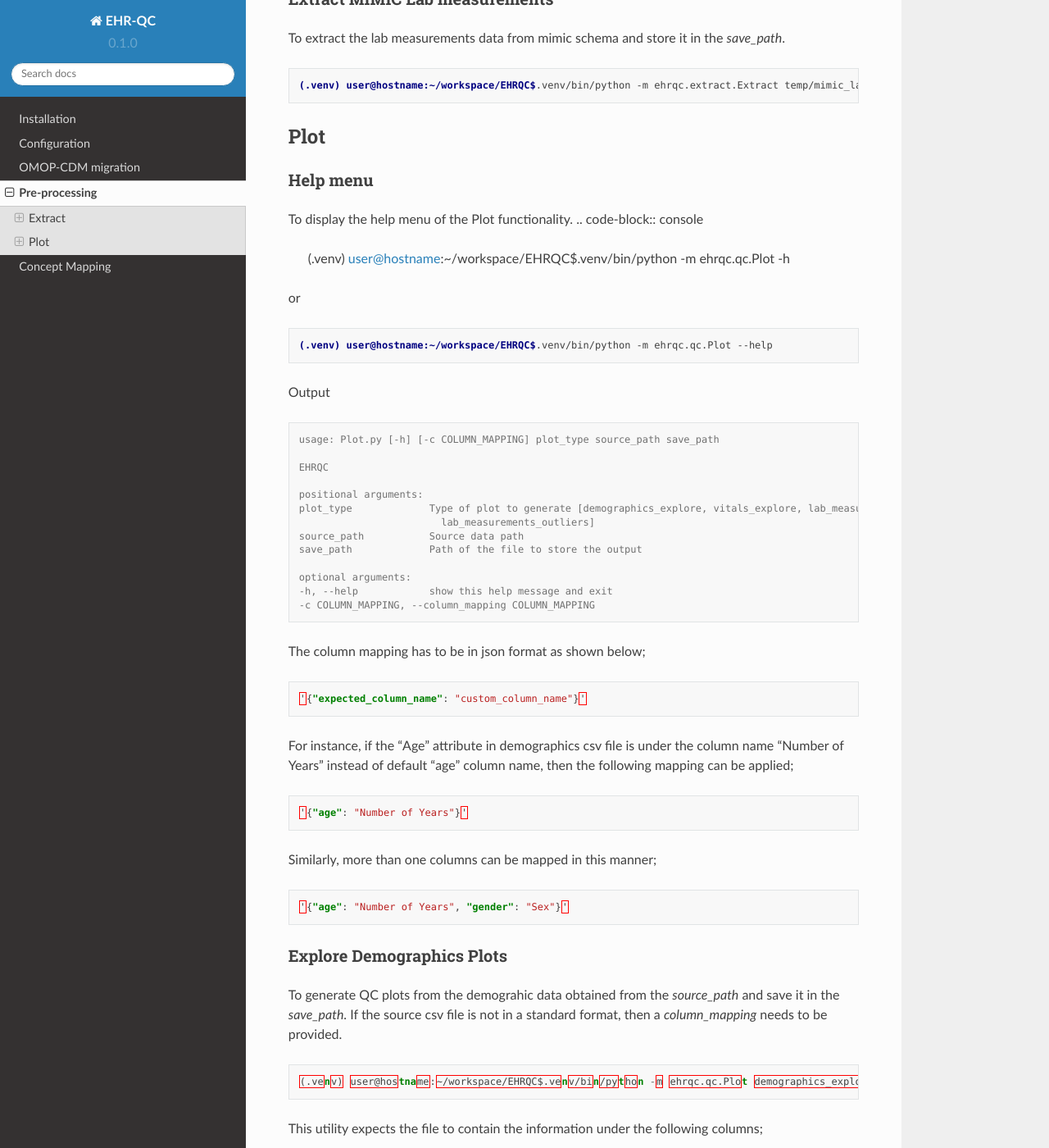
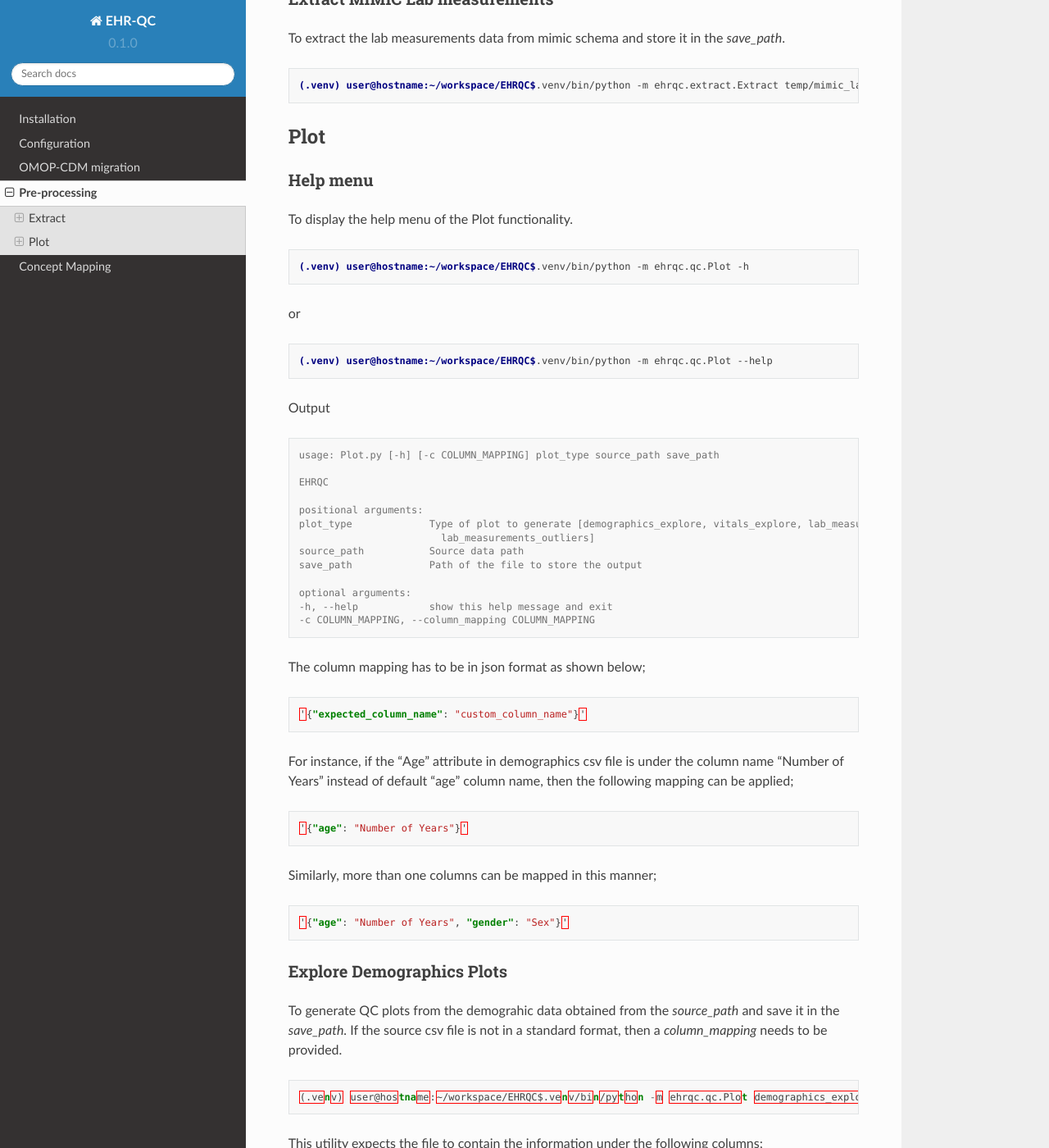
Before and after one commit to ryashpal/EHR-QC-Tutorials, a Sphinx documentation site: the page built from docs/source/process.rst, in a window 1280 px wide and 1400 px high, scrolled down 1478 px. Shown: the whole window at 82% size. Built offline with Sphinx 7.4.7 and the Read the Docs theme 2.0.0, drawn with Linux system fonts in a browser that asks for light colours; part of the change alters nothing that is shown; some of the changed text lies outside the part shown.

```diff
--- a/docs/source/process.rst
+++ b/docs/source/process.rst
@@ -112,6 +112,7 @@ Help menu
 ~~~~~~~~~
 
 To display the help menu of the Plot functionality.
+
 .. code-block:: console
 
     (.venv) user@hostname:~/workspace/EHRQC$.venv/bin/python -m ehrqc.qc.Plot -h
@@ -163,7 +164,7 @@ Similarly, more than one columns can be mapped in this manner;
 
 
 Explore Demographics Plots
-~~~~~~~~~~~~~~~~~~~~~~~~~~~~~~
+~~~~~~~~~~~~~~~~~~~~~~~~~~
 
 To generate QC plots from the demograhic data obtained from the `source_path` and save it in the `save_path`. If the source csv file is not in a standard format, then a `column_mapping` needs to be provided.
 
@@ -187,3 +188,9 @@ This utility expects the file to contain the information under the following col
 +----------------------+---------------------------+
 | ethnicity            | Ethnicity of the person   |
 +----------------------+---------------------------+
+
+Example Output:
+
+`Demographics Plots`_
+
+.. _Demographics Plots: (https://ryashpal.github.io/EHRQC/demographics.html)
```
